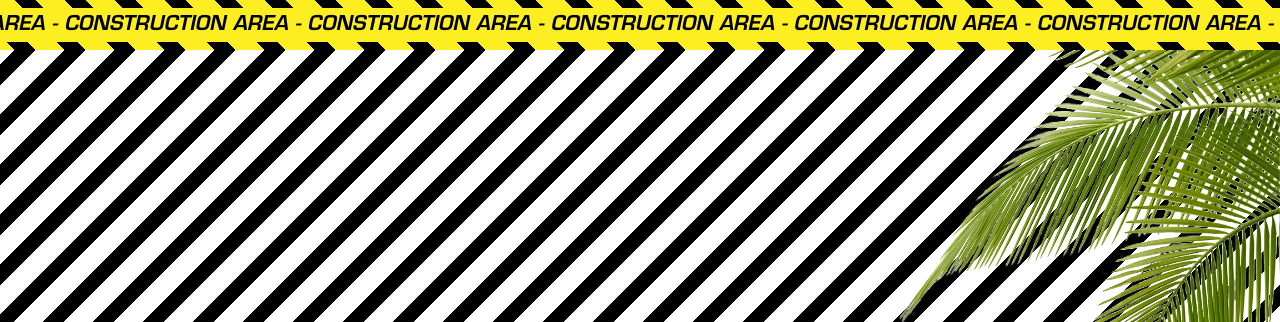
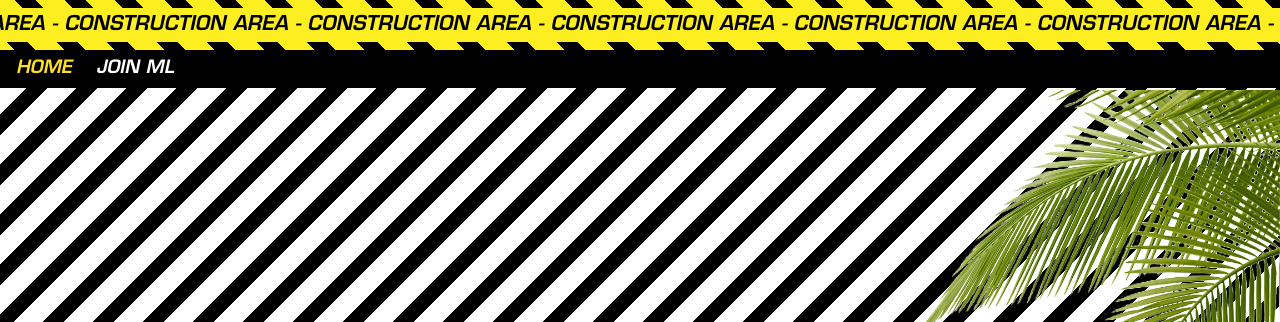
Before and after one commit to etaMS20/missinglinkmusic, an Astro site: page / in a window 1280 px wide. Shown: the top 322 px of the page. Built offline with nearby package versions, Linux system fonts and the light colour scheme; Astro itself is replaced by a stand-in of ours.

Commit message:
disable join for now

```diff
--- a/src/layouts/Base.astro
+++ b/src/layouts/Base.astro
@@ -2,6 +2,13 @@
 import '../styles/global.css';
 import MovingText from '../components/MovingText.astro';
 const { title } = Astro.props;
+const pages = [
+  { href: '/', label: 'Home' },
+  { href: '/join-ml.html', label: 'Join ML' },
+];
+// dev serves /join-ml, the build serves /join-ml.html and /index.html
+const normalize = (path) => path.replace(/(index)?\.html$/, '');
+const current = normalize(Astro.url.pathname);
 const banner = 'fixed left-0 h-[50px] flex items-center whitespace-nowrap bg-[url(/img/construction-area.png)]';
 ---
 <!DOCTYPE html>
@@ -17,6 +24,16 @@ const banner = 'fixed left-0 h-[50px] flex items-center whitespace-nowrap bg-[ur
         <MovingText direction="left-to-right" />
     </div>
 
+    <nav class="fixed top-[50px] left-0 z-10 w-full flex gap-6 px-4 py-2 bg-black text-white font-demi-oblique uppercase">
+        {pages.map(({ href, label }) => (
+            <a
+                href={href}
+                aria-current={normalize(href) === current ? 'page' : undefined}
+                class="hover:underline aria-[current=page]:text-yellow-300"
+            >{label}</a>
+        ))}
+    </nav>
+
     <div class="size-full flex justify-center items-center bg-[url(/img/stripes.gif)]">
         <slot />
     </div>
--- a/src/pages/index.astro
+++ b/src/pages/index.astro
@@ -5,5 +5,5 @@ import Base from '../layouts/Base.astro';
     <div class="flex justify-center items-center w-[300px] h-[150px] m-auto bg-white/90">
         <img class="w-[250px]" src="/img/ml-logo.png" alt="Missing LINK Logo">
     </div>
-    <img slot="after" class="fixed top-[50px] right-0 w-[400px] z-1" src="/img/palm.png" alt="Palme">
+    <img slot="after" class="fixed top-[90px] right-0 w-[400px] z-1" src="/img/palm.png" alt="Palme">
 </Base>
--- a/src/pages/join-ml.astro
+++ b/src/pages/join-ml.astro
@@ -4,7 +4,8 @@ import Base from '../layouts/Base.astro';
 <Base title="Join ML">
     <div class="flex justify-center items-center w-[700px] h-[320px] mx-2.5 sm:m-auto bg-white/90">
         <form action="https://missinglinkmusic.us8.list-manage.com/subscribe/post?u=aa55d4d94976b11e6bec0aa87&amp;id=388c02c9da&amp;f_id=00d173e0f0" method="post" id="mc-embedded-subscribe-form" name="mc-embedded-subscribe-form" class="validate mx-2.5 sm:m-auto" target="_blank">
-            <div id="mc_embed_signup_scroll">
+            {/* disabled until the newsletter is set up: remove `disabled` and set the button back to "Subscribe" */}
+            <fieldset disabled id="mc_embed_signup_scroll">
                 <h2 class="text-[1.5em] font-bold">JOIN ML</h2><br>
 
                 <p><b>We are a community of music lovers.</b></p><br>
@@ -23,9 +24,9 @@ import Base from '../layouts/Base.astro';
                     <input type="text" name="b_aa55d4d94976b11e6bec0aa87_388c02c9da" tabindex="-1" value="">
                 </div>
                 <div class="clear">
-                    <input type="submit" name="subscribe" id="mc-embedded-subscribe" class="button h-8 mt-[7px] px-5 py-[5px] text-base text-white bg-black cursor-pointer" value="Subscribe">
+                    <input type="submit" name="subscribe" id="mc-embedded-subscribe" class="button h-8 mt-[7px] px-5 py-[5px] text-base text-white bg-black cursor-pointer disabled:opacity-50 disabled:cursor-not-allowed" value="Coming soon">
                 </div>
-            </div>
+            </fieldset>
         </form>
         <script is:inline type="text/javascript" src="//s3.amazonaws.com/downloads.mailchimp.com/js/mc-validate.js"></script>
         <script is:inline type="text/javascript">(function($) {window.fnames = new Array(); window.ftypes = new Array();fnames[0]='EMAIL';ftypes[0]='email';fnames[1]='FNAME';ftypes[1]='text';fnames[2]='LNAME';ftypes[2]='text';fnames[3]='ADDRESS';ftypes[3]='address';fnames[4]='PHONE';ftypes[4]='phone';fnames[5]='BIRTHDAY';ftypes[5]='birthday';fnames[6]='COMPANY';ftypes[6]='text';}(jQuery));var $mcj = jQuery.noConflict(true);</script>
```
